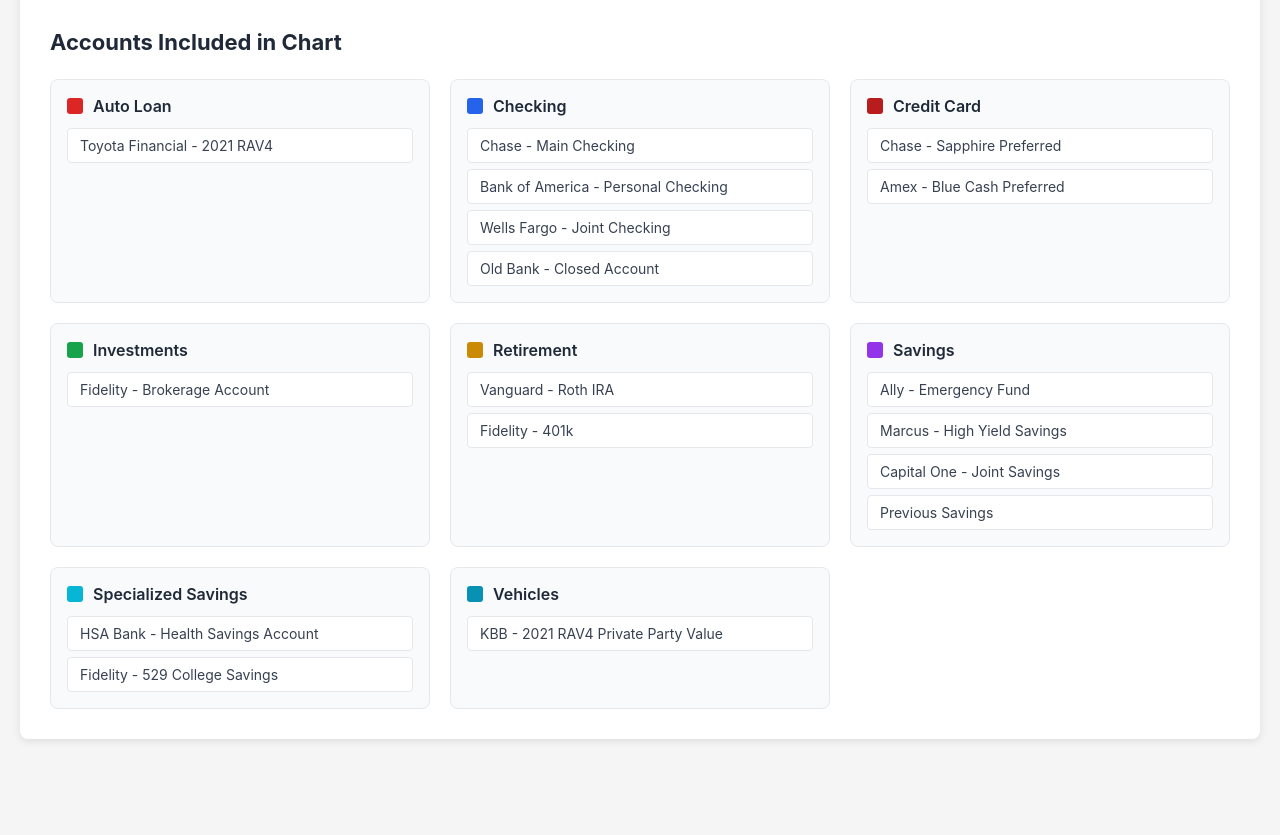
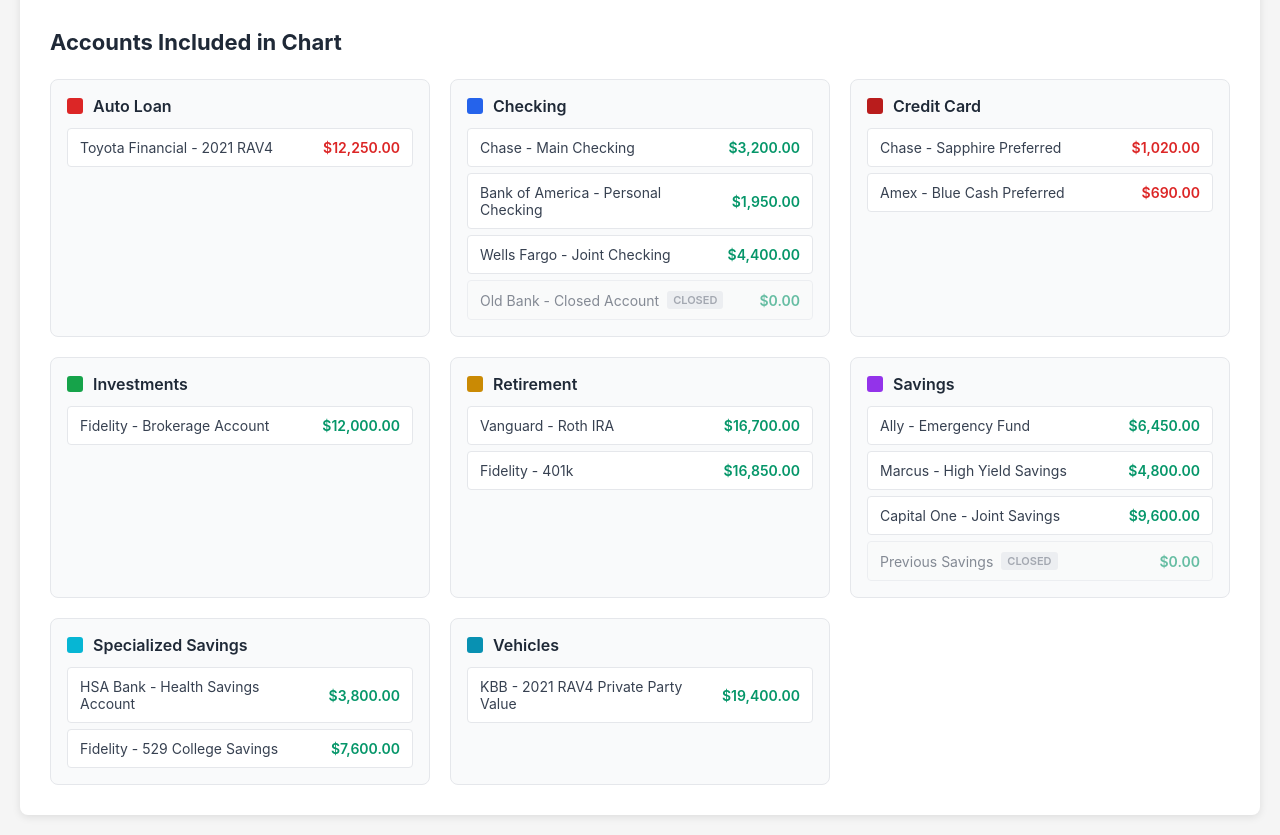
Before and after one commit to atalapatra/ynab-dashboard, a React (Vite) app: page / in a window 1280 px wide. Shown: the part 1480-2315 px from the top of the page. Before the commit the page ends 2239 px from the top, so only its background shows below. Built offline with nearby package versions, Linux system fonts and the light colour scheme.

Commit message:
better account details

```diff
--- a/src/App.css
+++ b/src/App.css
@@ -265,7 +265,10 @@
 }
 
 .account-list-item {
-  padding: 8px 12px;
+  display: flex;
+  justify-content: space-between;
+  align-items: center;
+  padding: 10px 12px;
   background-color: white;
   border: 1px solid #e5e7eb;
   border-radius: 4px;
@@ -277,3 +280,40 @@
 .account-list-item:last-child {
   margin-bottom: 0;
 }
+
+.account-list-item.closed-account {
+  opacity: 0.6;
+  background-color: #fafafa;
+}
+
+.account-list-item .account-name {
+  flex: 1;
+  color: #374151;
+  display: flex;
+  align-items: center;
+  gap: 8px;
+}
+
+.closed-badge {
+  display: inline-block;
+  padding: 2px 6px;
+  background-color: #e5e7eb;
+  color: #6b7280;
+  border-radius: 3px;
+  font-size: 11px;
+  font-weight: 600;
+  text-transform: uppercase;
+}
+
+.account-list-item .account-amount {
+  font-weight: 600;
+  margin-left: 12px;
+}
+
+.account-list-item .account-amount.positive {
+  color: #059669;
+}
+
+.account-list-item .account-amount.negative {
+  color: #dc2626;
+}
--- a/src/App.jsx
+++ b/src/App.jsx
@@ -49,6 +49,7 @@
         // Parse accounts and group by category
         const categoryData = {};
         const accountsMap = {};
+        const accountValues = {}; // Track individual account values
 
         rows.slice(1).forEach((row) => {
           if (!row[0] || row[0] === 'Net Worth') return; // Skip empty or net worth row
@@ -67,10 +68,14 @@
             accountsMap[category] = [];
           }
 
-          // Track accounts by category
+          // Get latest value (last column)
+          const latestValue = parseFloat(row[row.length - 1].replace(/,/g, '')) || 0;
+
+          // Track accounts by category with their latest values
           accountsMap[category].push({
             name: fullAccountName,
-            fullName: accountName
+            fullName: accountName,
+            value: latestValue
           });
 
           // Sum values for each date
@@ -364,11 +369,20 @@
                     {category}
                   </h3>
                   <ul className="account-list">
-                    {accountsByCategory[category]?.map((account, index) => (
-                      <li key={index} className="account-list-item">
-                        {account.name}
-                      </li>
-                    ))}
+                    {accountsByCategory[category]?.map((account, index) => {
+                      const isClosed = account.fullName.startsWith('(Closed');
+                      return (
+                        <li key={index} className={`account-list-item ${isClosed ? 'closed-account' : ''}`}>
+                          <span className="account-name">
+                            {account.name}
+                            {isClosed && <span className="closed-badge">Closed</span>}
+                          </span>
+                          <span className={`account-amount ${account.value < 0 ? 'negative' : 'positive'}`}>
+                            ${Math.abs(account.value).toLocaleString('en-US', { minimumFractionDigits: 2, maximumFractionDigits: 2 })}
+                          </span>
+                        </li>
+                      );
+                    })}
                   </ul>
                 </div>
               ))}
```
